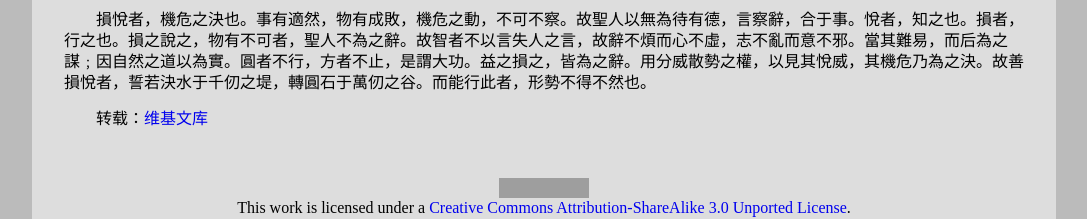
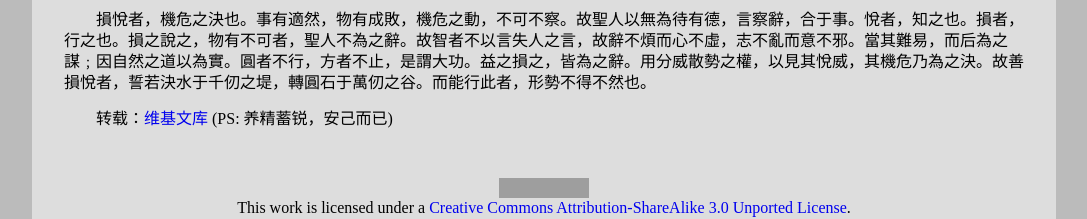
Before and after one commit to leiqin/leiqin.github.io, a Jekyll site: the page built from shoucang/yinfu.markdown, in a window 1280 px wide. Shown: the part 1420-1639 px from the top of the page, without its empty margins (96-1183 px from the left). Built offline with Jekyll 4.4.1, drawn with Linux system fonts in a browser that asks for light colours; nearby versions of some CDN libraries; comment, search, counter and statistics services are not loaded; grey boxes are pictures that could not be loaded.

Commit message:
添加收藏的 PS

```diff
--- a/shoucang/yinfu.markdown
+++ b/shoucang/yinfu.markdown
@@ -32,4 +32,4 @@ layout: headercenter
 
 損悅者，機危之決也。事有適然，物有成敗，機危之動，不可不察。故聖人以無為待有德，言察辭，合于事。悅者，知之也。損者，行之也。損之說之，物有不可者，聖人不為之辭。故智者不以言失人之言，故辭不煩而心不虛，志不亂而意不邪。當其難易，而后為之謀﹔因自然之道以為實。圓者不行，方者不止，是謂大功。益之損之，皆為之辭。用分威散勢之權，以見其悅威，其機危乃為之決。故善損悅者，誓若決水于千仞之堤，轉圓石于萬仞之谷。而能行此者，形勢不得不然也。
 
-转载：[维基文库](https://zh.wikisource.org/wiki/%E6%9C%AC%E7%BB%8F%E9%98%B4%E7%AC%A6%E4%B8%83%E6%9C%AF)
+转载：[维基文库](https://zh.wikisource.org/wiki/%E6%9C%AC%E7%BB%8F%E9%98%B4%E7%AC%A6%E4%B8%83%E6%9C%AF) (PS: 养精蓄锐，安己而已)
```
